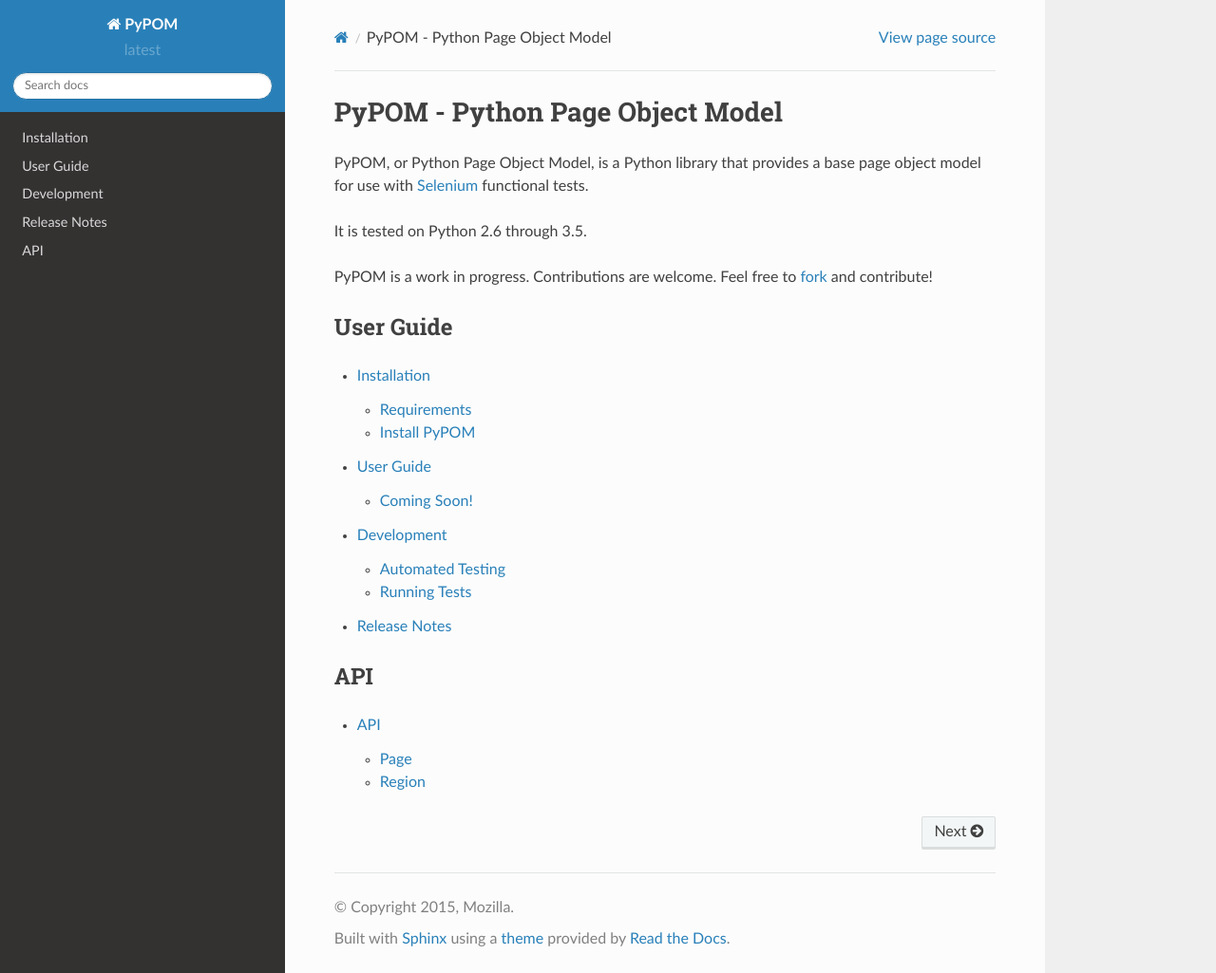
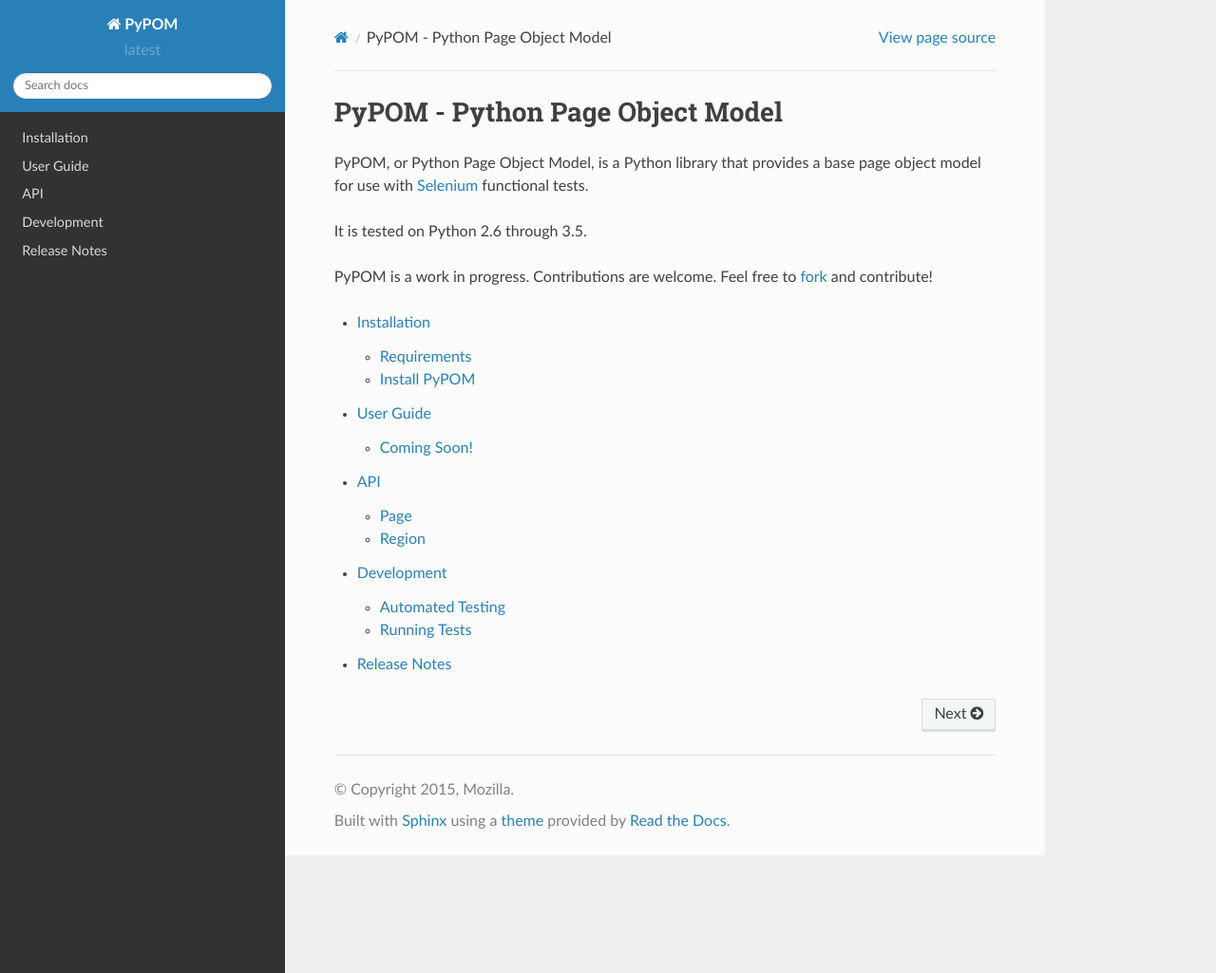
Before and after one commit to michaelwen45/michael-pom, a Sphinx documentation site: the page built from docs/index.rst, in a window 1280 px wide and 1025 px high. Shown: the whole window at 95% size. Built offline with Sphinx 7.4.7 and the Read the Docs theme 2.0.0, drawn with Linux system fonts in a browser that asks for light colours.

Commit message:
Remove headings from doc home page

```diff
--- a/docs/index.rst
+++ b/docs/index.rst
@@ -13,19 +13,11 @@ to fork_ and contribute!
 .. _fork: https://github.com/davehunt/PyPOM
 
 
-User Guide
-----------
 .. toctree::
    :maxdepth: 2
 
    installing
    user_guide
+   api
    development
    news
-
-API
----
-.. toctree::
-   :maxdepth: 2
-
-   api
```
